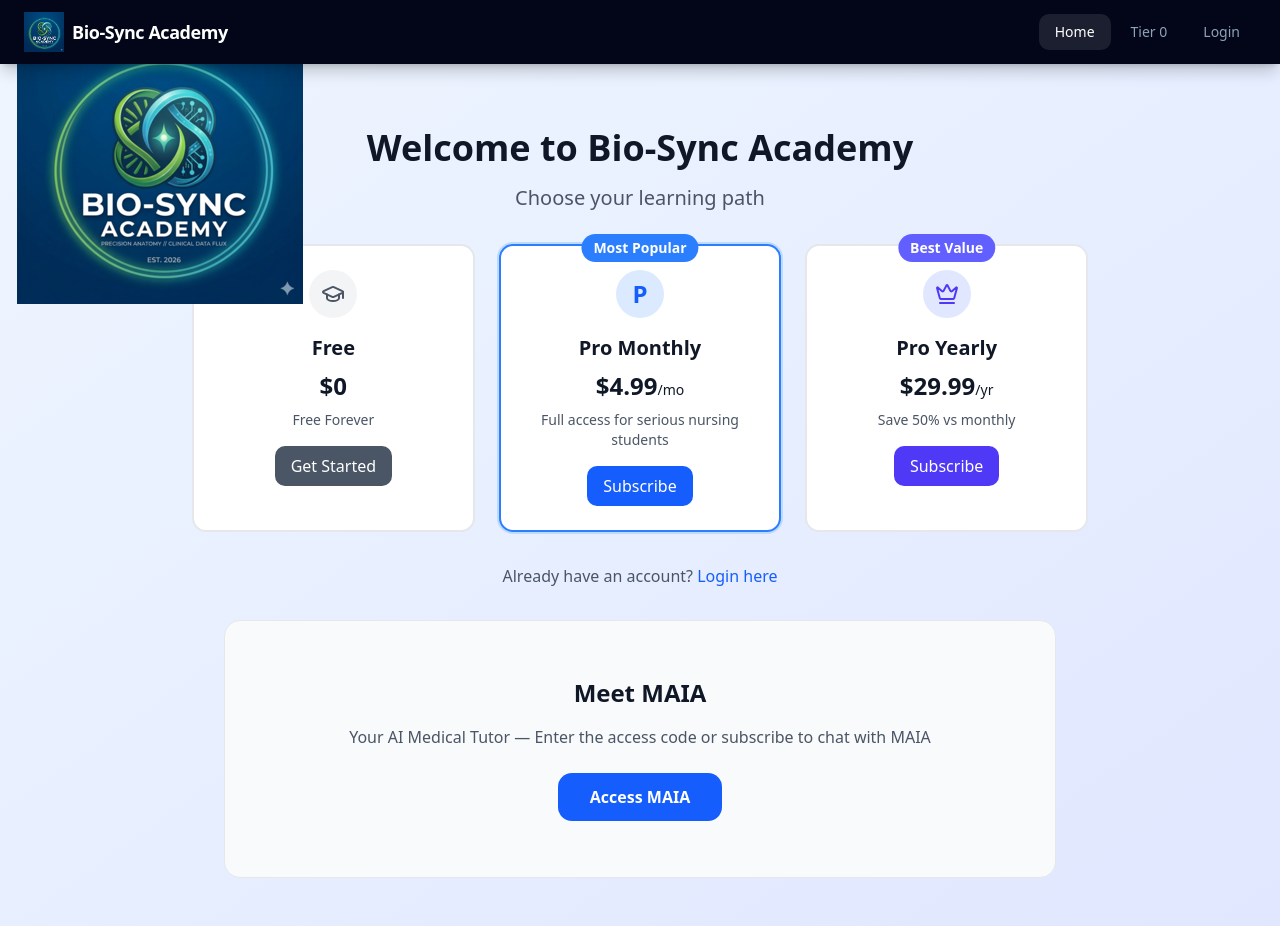
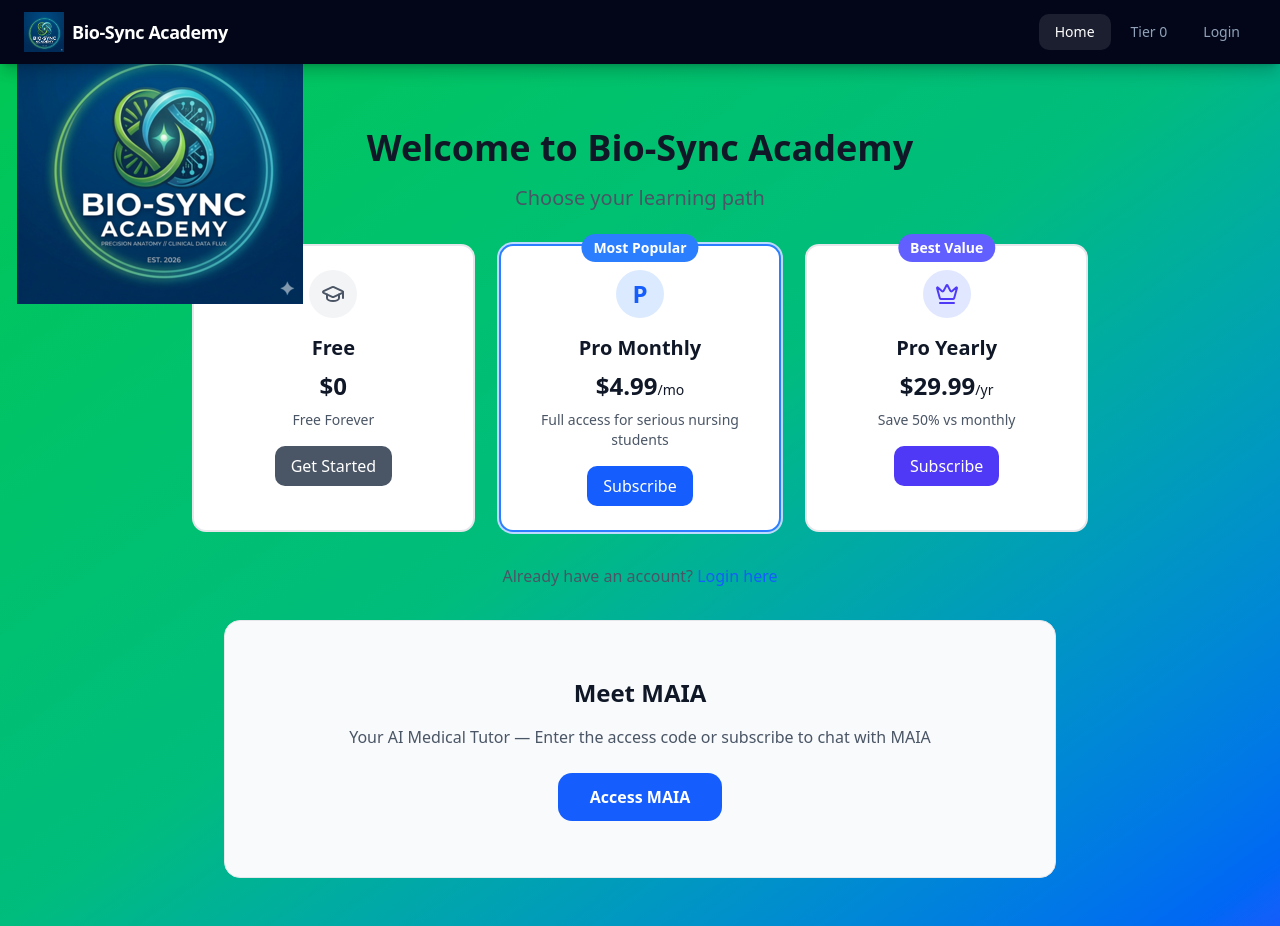
Before and after one commit to lewyman/End-game, a React (Vite) app in the folder frontend/: page / in a window 1280 px wide. Built offline with nearby package versions, Linux system fonts and the light colour scheme.

Commit message:
Match homepage background gradient to logo: green to blue

```diff
--- a/frontend/src/pages/Home.tsx
+++ b/frontend/src/pages/Home.tsx
@@ -41,7 +41,7 @@ export default function Home() {
   };
 
   return (
-    <div className="min-h-screen pt-24 bg-gradient-to-br from-blue-50 to-indigo-100 flex flex-col relative">
+    <div className="min-h-screen pt-24 bg-gradient-to-br from-green-500 via-emerald-500 to-blue-600 flex flex-col relative">
       {/* Logo - Upper Left */}
       <div className="absolute top-4 left-4 z-10">
         <Link to="/">
```
